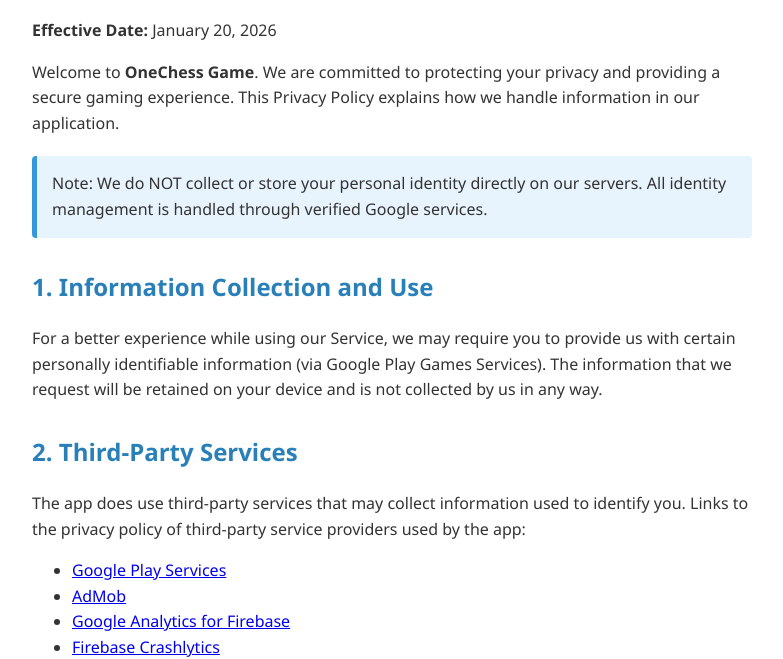
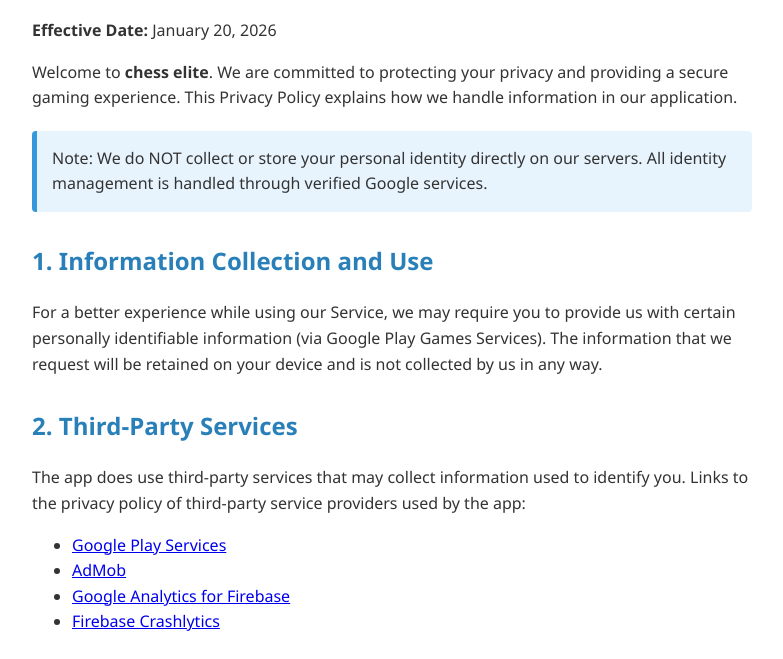
Before and after one commit to vishal0922/onechess-game-policy, a plain HTML site: page index.html in a window 1280 px wide. Shown: the part 148-807 px from the top of the page, without its empty margins (248-1031 px from the left). Drawn offline with Linux system fonts and the light colour scheme.

Commit message:
Update application name in privacy policy

```diff
--- a/index.html
+++ b/index.html
@@ -18,7 +18,7 @@
     <div class="container">
         <h1>Privacy Policy</h1>
         <p><strong>Effective Date:</strong> January 20, 2026</p>
-        <p>Welcome to <strong>OneChess Game</strong>. We are committed to protecting your privacy and providing a secure gaming experience. This Privacy Policy explains how we handle information in our application.</p>
+        <p>Welcome to <strong>chess elite</strong>. We are committed to protecting your privacy and providing a secure gaming experience. This Privacy Policy explains how we handle information in our application.</p>
 
         <div class="highlight">
             Note: We do NOT collect or store your personal identity directly on our servers. All identity management is handled through verified Google services.
```
